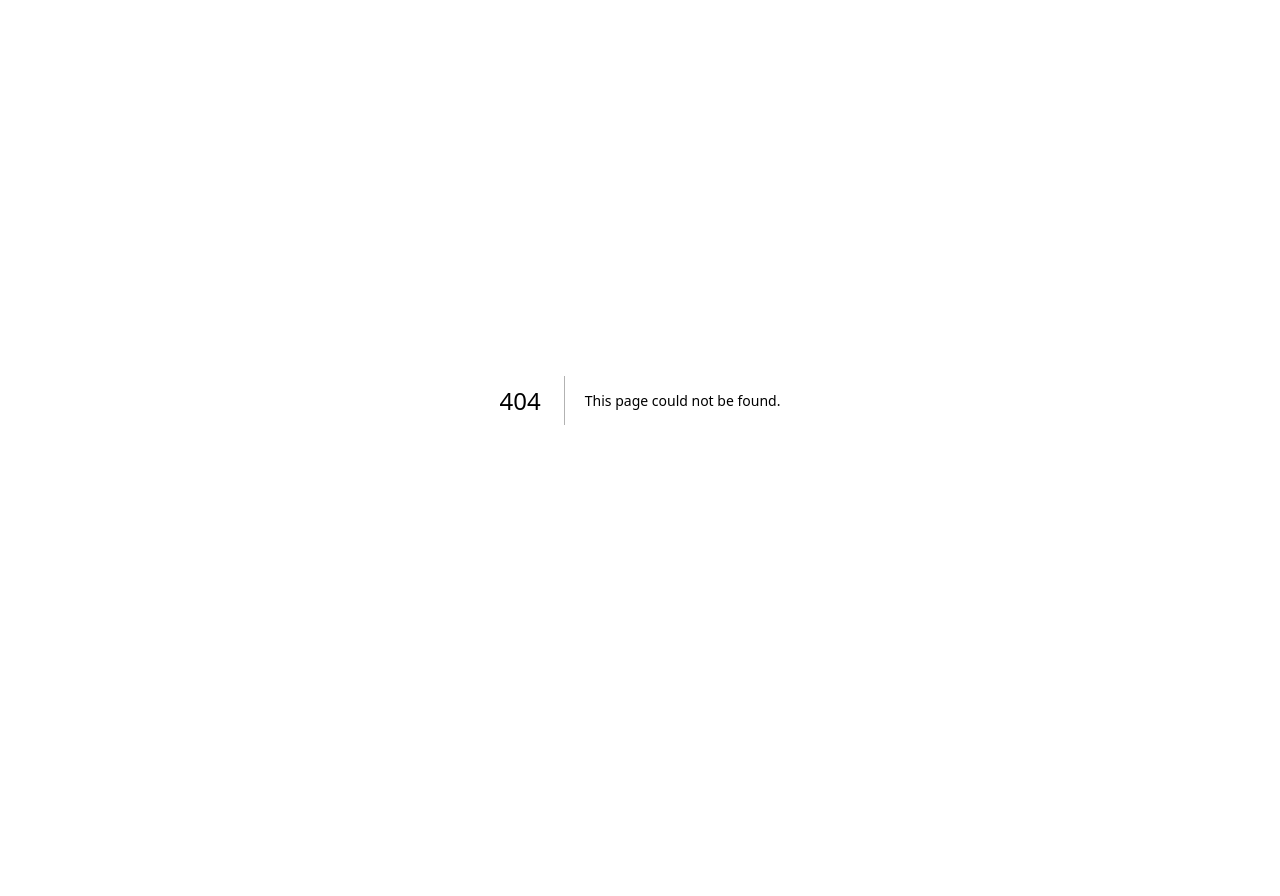
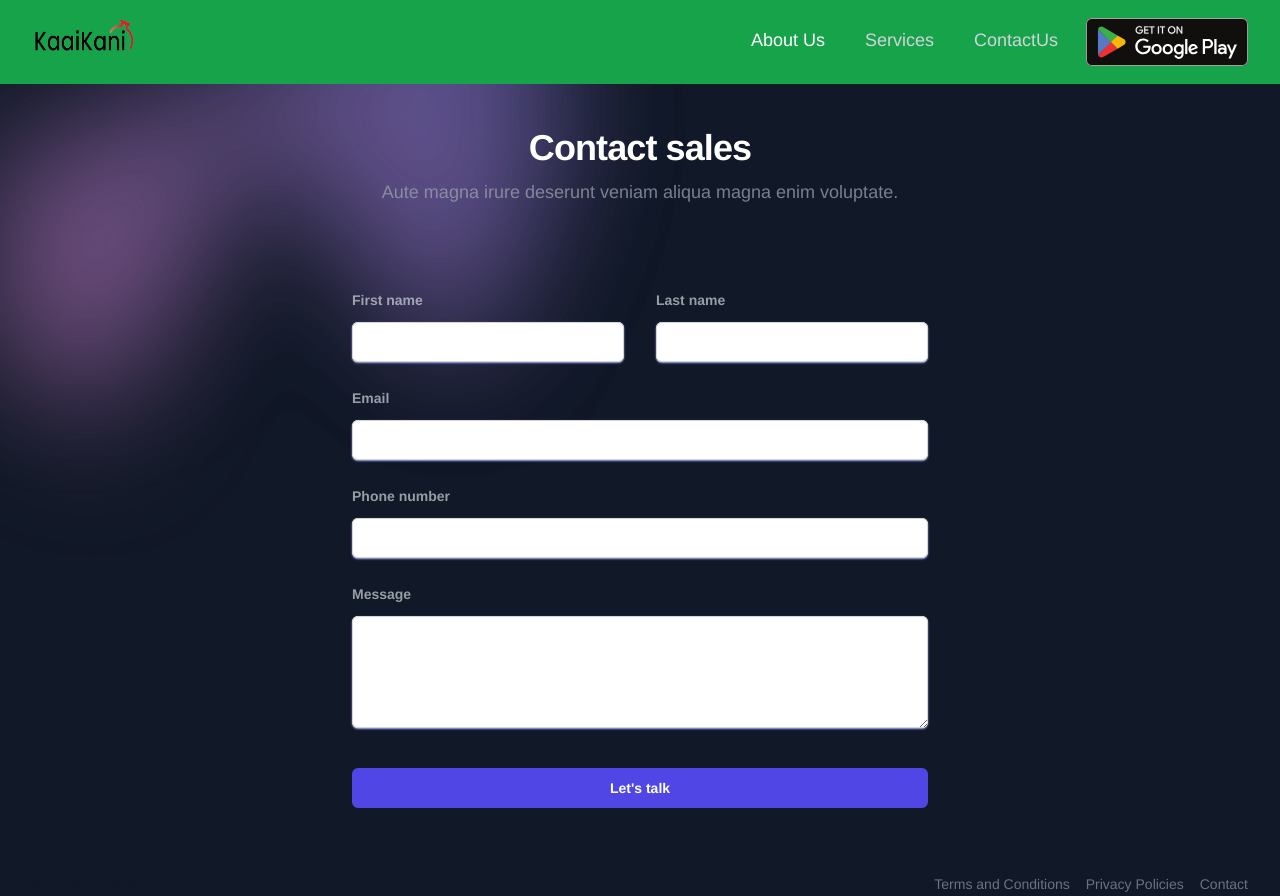
Before and after one commit to SRIRAMS2002/kaaikani, a Next.js app: page /ContactUs in a window 1280 px wide. Before the commit this address had no page. Before the commit the page ends 800 px from the top, so only its background shows below. Built offline with nearby package versions, Linux system fonts and the light colour scheme.

Commit message:
Contact us page addaed

```diff
--- a/src/Components/Navbar.jsx
+++ b/src/Components/Navbar.jsx
@@ -3,9 +3,9 @@ import { Disclosure } from '@headlessui/react';
 import { Bars3Icon, BellIcon, XMarkIcon } from '@heroicons/react/24/outline';
 
 const navigation = [
-  { name: 'About Us', href: '#About', current: true },
-  { name: 'Services', href: '#Services', current: false },
-  { name: 'Contact Us', href: '#', current: false },
+  { name: 'About Us', href: '/#About', current: true },
+  { name: 'Services', href: '/#Services', current: false },
+  { name: 'ContactUs', href: '/ContactUs', current: false },
 
 ];
 
--- /dev/null
+++ b/src/pages/ContactUs.jsx
@@ -0,0 +1,155 @@
+import { useState, useEffect } from 'react'
+import { ChevronDownIcon } from '@heroicons/react/20/solid'
+import { Switch } from '@headlessui/react'
+import Navbar from '@/Components/Navbar'
+function classNames(...classes) {
+  return classes.filter(Boolean).join(' ')
+}
+
+const ContactUs = () => {
+  return (
+    <div>
+      <div className="isolate  bg-gray-900 text-white px-6 lg:px-8">
+     <Navbar  />
+
+      <div
+        className="absolute inset-x-0 top-[-10rem] -z-10 transform-gpu overflow-hidden blur-3xl sm:top-[-20rem]"
+        aria-hidden="true"
+      >
+        <div
+          className="relative left-1/2 -z-10 aspect-[1155/678] w-[36.125rem] max-w-none -translate-x-1/2 rotate-[30deg] bg-gradient-to-tr from-[#ff80b5] to-[#9089fc] opacity-30 sm:left-[calc(50%-40rem)] sm:w-[72.1875rem]"
+          style={{
+            clipPath:
+              'polygon(74.1% 44.1%, 100% 61.6%, 97.5% 26.9%, 85.5% 0.1%, 80.7% 2%, 72.5% 32.5%, 60.2% 62.4%, 52.4% 68.1%, 47.5% 58.3%, 45.2% 34.5%, 27.5% 76.7%, 0.1% 64.9%, 17.9% 100%, 27.6% 76.8%, 76.1% 97.7%, 74.1% 44.1%)',
+          }}
+        />
+      </div>
+
+      <div className="mx-auto pt-[8rem] max-w-2xl text-center">
+        <h2 className="text-3xl font-bold tracking-tight  sm:text-4xl">Contact sales</h2>
+        <p className="mt-2 text-lg leading-8 text-gray-400/75">
+          Aute magna irure deserunt veniam aliqua magna enim voluptate.
+        </p>
+      </div>
+      <form action="#" method="POST" className="mx-auto mt-16 max-w-xl sm:mt-20">
+        <div className="grid grid-cols-1 gap-x-8 gap-y-6 sm:grid-cols-2">
+          <div>
+            <label htmlFor="first-name" className="block text-sm font-semibold leading-6 text-gray-300/70">
+              First name
+            </label>
+            <div className="mt-2.5">
+              <input
+                type="text"
+                name="first-name"
+                id="first-name"
+                autoComplete="given-name"
+                className="block w-full rounded-md border-0 px-3.5 py-2 text-gray-900 shadow-sm shadow-indigo-300 ring-1 ring-inset ring-gray-300 placeholder:text-gray-400 focus:ring-2 focus:ring-inset focus:ring-indigo-600 sm:text-sm sm:leading-6"
+              />
+            </div>
+          </div>
+          <div>
+            <label htmlFor="last-name" className="block text-sm font-semibold leading-6 text-gray-300/70">
+              Last name
+            </label>
+            <div className="mt-2.5">
+              <input
+                type="text"
+                name="last-name"
+                id="last-name"
+                autoComplete="family-name"
+                className="block w-full rounded-md border-0 px-3.5 py-2 text-gray-900 shadow-sm  shadow-indigo-300  ring-1 ring-inset ring-gray-300 placeholder:text-gray-400 focus:ring-2 focus:ring-inset focus:ring-indigo-600 sm:text-sm sm:leading-6"
+              />
+            </div>
+          </div>
+
+          <div className="sm:col-span-2">
+            <label htmlFor="email" className="block text-sm font-semibold leading-6 text-gray-300/70">
+              Email
+            </label>
+            <div className="mt-2.5">
+              <input
+                type="email"
+                name="email"
+                id="email"
+                autoComplete="email"
+                className="block w-full rounded-md border-0 px-3.5 py-2 text-gray-900 shadow-sm  shadow-indigo-300  ring-1 ring-inset ring-gray-300 placeholder:text-gray-400 focus:ring-2 focus:ring-inset focus:ring-indigo-600 sm:text-sm sm:leading-6"
+              />
+            </div>
+          </div>
+          <div className="sm:col-span-2">
+            <label htmlFor="phone-number" className="block text-sm font-semibold leading-6 text-gray-300/70">
+              Phone number
+            </label>
+            <div className="relative mt-2.5">
+
+              <input
+                type="tel"
+                name="phone-number"
+                id="phone-number"
+                autoComplete="tel"
+                className="block w-full rounded-md border-0 px-3.5 py-2  text-gray-900 shadow-sm  shadow-indigo-300  ring-1 ring-inset ring-gray-300 placeholder:text-gray-400 focus:ring-2 focus:ring-inset focus:ring-indigo-600 sm:text-sm sm:leading-6"
+              />
+            </div>
+          </div>
+          <div className="sm:col-span-2">
+            <label htmlFor="message" className="block text-sm font-semibold leading-6 text-gray-300/70">
+              Message
+            </label>
+            <div className="mt-2.5">
+              <textarea
+                name="message"
+                id="message"
+                rows={4}
+                className="block w-full rounded-md border-0 px-3.5 py-2 text-gray-900 shadow-sm  shadow-indigo-300  ring-1 ring-inset ring-gray-300 placeholder:text-gray-400 focus:ring-2 focus:ring-inset focus:ring-indigo-600 sm:text-sm sm:leading-6"
+                defaultValue={''}
+              />
+            </div>
+          </div>
+
+        </div>
+        <div className="mt-10">
+          <button
+            type="submit"
+            className="block w-full rounded-md bg-indigo-600 px-3.5 py-2.5 text-center text-sm font-semibold text-white shadow-sm hover:bg-indigo-500 focus-visible:outline focus-visible:outline-2 focus-visible:outline-offset-2 focus-visible:outline-indigo-600"
+          >
+            Let's talk
+          </button>
+        </div>
+      </form>
+      <div
+        className="absolute inset-x-0 bottom-0 -z-10 transform-gpu overflow-hidden blur-3xl sm:top-[-20rem]"
+        aria-hidden="true"
+      >
+        <div
+          className="relative left-1/2 -z-10 aspect-[1155/678] w-[36.125rem] max-w-none -translate-x-1/2 rotate-[30deg] bg-gradient-to-tr from-[#ff80b5] to-[#9089fc] opacity-30 sm:left-[calc(50%-40rem)] sm:w-[72.1875rem]"
+          style={{
+            clipPath:
+              'polygon(74.1% 44.1%, 100% 61.6%, 97.5% 26.9%, 85.5% 0.1%, 80.7% 2%, 72.5% 32.5%, 60.2% 62.4%, 52.4% 68.1%, 47.5% 58.3%, 45.2% 34.5%, 27.5% 76.7%, 0.1% 64.9%, 17.9% 100%, 27.6% 76.8%, 76.1% 97.7%, 74.1% 44.1%)',
+          }}
+        />
+      </div>
+
+      {/* Footer Section */}
+      <div class="w-full mx-auto mt-10 my-5 max-w-7xl justify-around text-sm pt-6  flex flex-wrap gap-y-6 gap-4 items-center md:justify-between dark:border-white/10">
+            <div class="order-2 sm:order-1 flex items-center gap-3 text-gray-900/50 dark:text-white/50">
+
+                <span class="w-48 block pt-1">
+                   © Kaaikani 2008 - 2024
+                </span>
+            </div>
+            <div class="order-first sm:order-2 flex flex-wrap justify-center gap-y-2 gap-x-4 text-gray-500">
+                <a class="transition hover:text-gray-600 dark:hover:text-gray-300" target="_blank" rel="noopener noreferrer" href="https://www.instagram.com/srit_mechatrons_/">Terms and Conditions</a>
+                <a class="transition hover:text-gray-600 dark:hover:text-gray-300" target="_blank" rel="noopener noreferrer" href="https://www.youtube.com/@mechatronssrit902">Privacy Policies</a>
+
+
+                <a class="transition hover:text-gray-600 dark:hover:text-gray-300" href="/contact">Contact</a>
+            </div>
+
+        </div>
+
+    </div>
+    </div>
+  )
+}
+
+export default ContactUs
```
